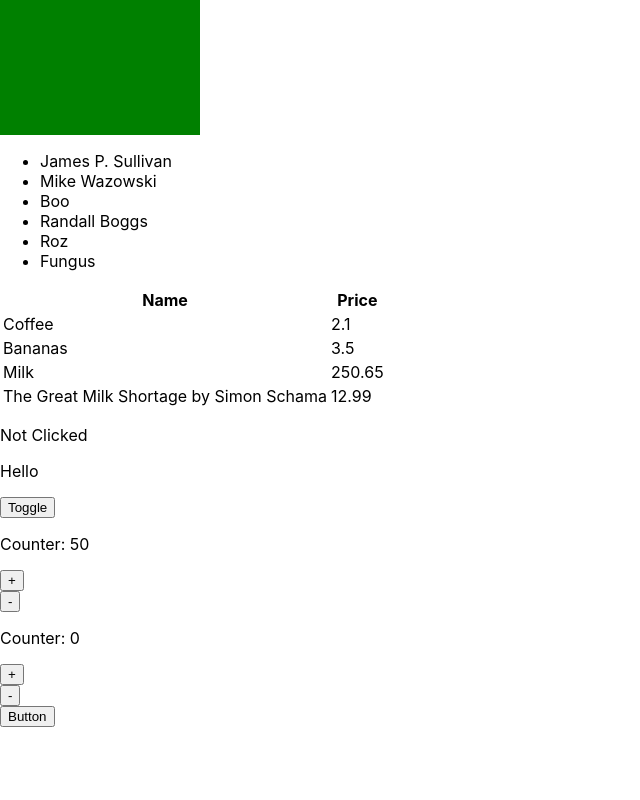
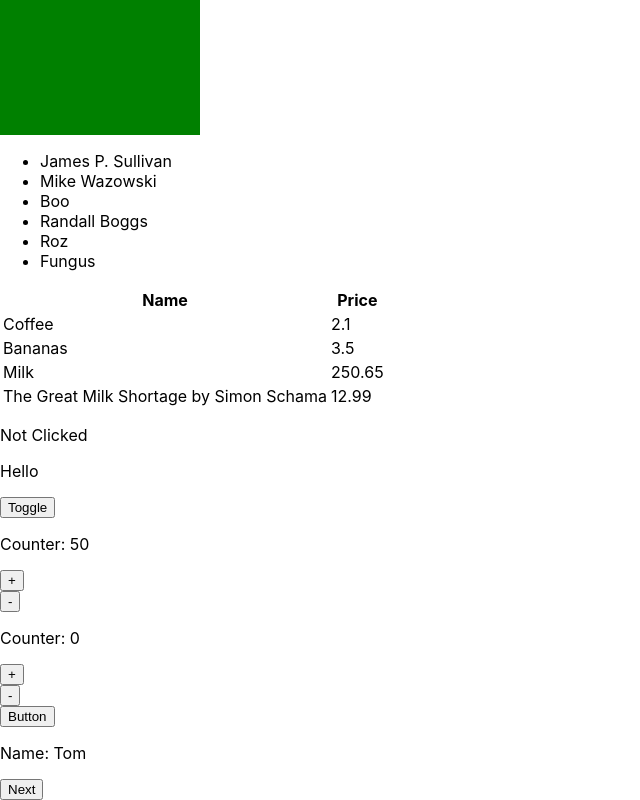
Before and after one commit to mdm106/week-09--first-react-app, a React (Create React App) app: page / in a window 1280 px wide. Shown: the part 183-983 px from the top of the page, without its empty margins (0-640 px from the left). Before the commit the page ends 910 px from the top, so only its background shows below. Built offline with nearby package versions, Linux system fonts and the light colour scheme.

Commit message:
Component created which takes array of names as props. Component shows the first name in the array and then when button next is clicked it shows the next name in the array and also loops back to the beginning. This component added to app.js

```diff
--- a/src/App.js
+++ b/src/App.js
@@ -8,6 +8,7 @@ import ToggleText from './components/ToggleText'
 import Counter from './components/Counter'
 import StepCounter from './components/StepCounter'
 import CatchMeIfYouCan from './components/CatchMeIfYouCan';
+import RollCall from './components/RollCall';
 
 function App() {
   return (
@@ -27,6 +28,7 @@ function App() {
         <Counter />
         <StepCounter />
         <CatchMeIfYouCan />
+        <RollCall />
       </FadeIn>
     </>
   );
--- /dev/null
+++ b/src/components/RollCall.js
@@ -0,0 +1,35 @@
+import React, { Component } from "react";
+
+class RollCall extends Component {
+    constructor(props) {
+        super(props);
+
+        this.state = { index: 0 };
+
+        this.handleClick = this.handleClick.bind(this);
+    }
+
+    handleClick() {
+        let currentIndex = this.state.index;
+
+        this.setState({ index: currentIndex < this.props.names.length - 1 ? currentIndex + 1 : 0});
+    }
+
+    render() {
+        const { index } = this.state;
+        const { names } = this.props;
+
+        return (
+            <>
+                <p>Name: { names[index] }</p>
+                <button onClick={this.handleClick}>Next</button>
+            </>
+        )
+    }
+};
+
+RollCall.defaultProps = {
+    names: ["Tom", "Dick", "Harry"],
+};
+
+export default RollCall;
```
